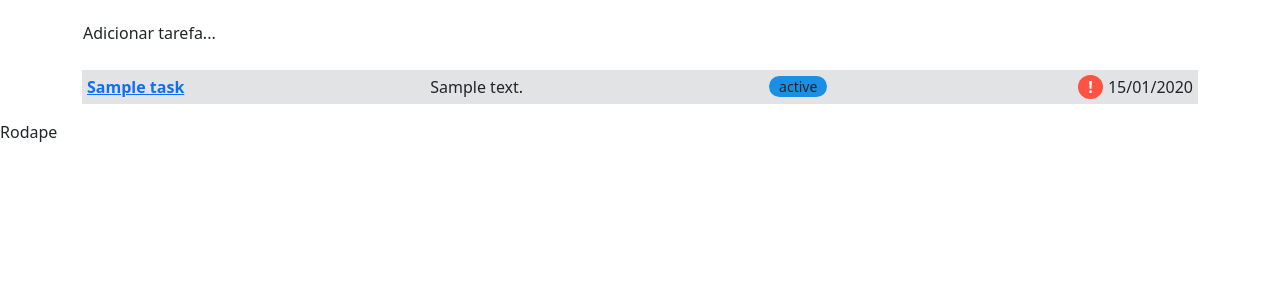
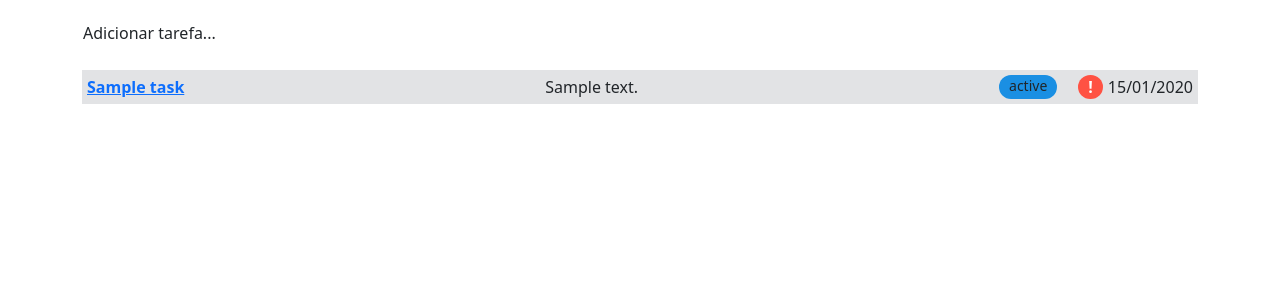
Before and after one commit to danielBRTanimacao/To-Do-python, a Django app: page / in a window 1280 px wide. Shown: the part 358-658 px from the top of the page. Run offline with Django 5.2, Linux system fonts and the light colour scheme; a user stored in the database is signed in; tables that the repository leaves empty hold one stand-in row (values such as "Sample post"); grey boxes labelled with a size stand in for pictures from a placeholder-image service; some libraries are stand-ins or nearby versions.

Commit message:
feat: exclude footer

```diff
--- a/ToDoApp/templates/pages/index.html
+++ b/ToDoApp/templates/pages/index.html
@@ -86,8 +86,9 @@
                     <a href="{% url "task" user.username task.id %}">
                         <strong>{{ task.title }}</strong>
                     </a>
-                    <span>{{ task.description }}</span>
-                    <small class="status">{{ task.status }}</small>
+                    <span class="text-truncate" style="max-width: 100px;">{{ task.description }}</span>
+                    <div class="d-flex">
+                        <small class="status me-3">{{ task.status }}</small>
                         <span class="d-flex due-date">
                             <span class="d-none alert-task">
                                 !
@@ -96,10 +97,10 @@
                                 {{ task.due_date|date:"d/m/Y" }}
                             </span>
                         </span>
+                    </div>
                 </li>
             {% endfor %}
         </ul>
     </main>
-    {% include "partials/_footer.html" %}
     <script src="{% static "js/index.js" %}"></script>
 {% endblock content %}
--- a/ToDoApp/templates/pages/task.html
+++ b/ToDoApp/templates/pages/task.html
@@ -13,5 +13,4 @@
             <button type="submit">salvar</button>
         </form>
     </main>
-    {% include "partials/_footer.html" %}
 {% endblock content %}
--- a/ToDoApp/templates/partials/_footer.html
+++ /dev/null
@@ -1,3 +0,0 @@
-<footer>
-    Rodape
-</footer>
```
Lines whose indentation alone changed are shown as unchanged.
